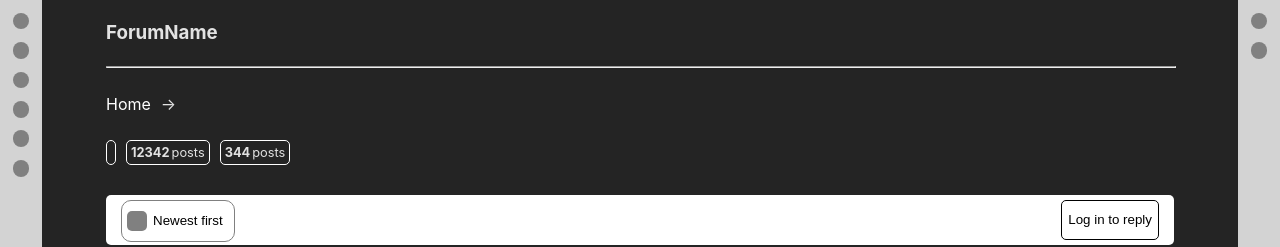
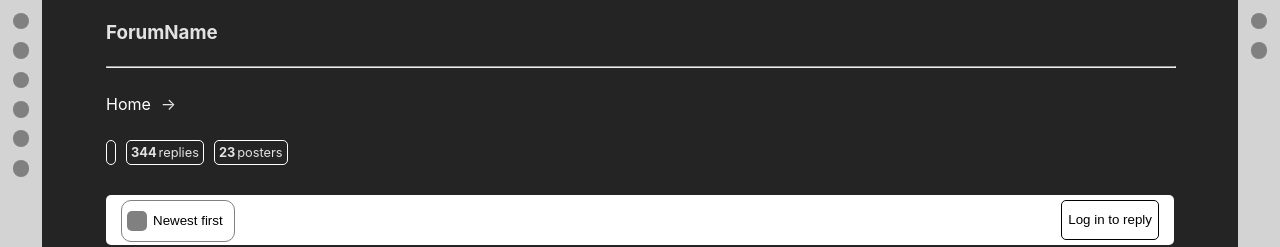
Before and after one commit to tomasrobino/forum, a React (Vite) app in the folder client/: page /category/1/post/1 in a window 1280 px wide. Shown: the top 247 px of the page. Built offline with nearby package versions, Linux system fonts and the light colour scheme; no server answers.

Commit message:
changed posts to posters in PostHeader

```diff
--- a/client/src/components/post/Post.tsx
+++ b/client/src/components/post/Post.tsx
@@ -47,7 +47,7 @@ export function Post() {
 
   return (
     <>
-      <PostHeader categoryURL={parentCategory.urlName} category={parentCategory.title} iconColor={""} icon={""} title={post.title} replies={344} posts={12342} />
+      <PostHeader categoryURL={parentCategory.urlName} category={parentCategory.title} iconColor={""} icon={""} title={post.title} replies={344} posters={23} />
       <PostMenuBar />
     </>
   );
--- a/client/src/components/post/PostHeader.tsx
+++ b/client/src/components/post/PostHeader.tsx
@@ -1,7 +1,7 @@
 import styles from './PostHeader.module.css'
 import {NavLink} from "react-router-dom";
 
-export function PostHeader(props: {categoryURL: string, category: string, iconColor: string, icon: string, title: string, replies: number, posts: number}) {
+export function PostHeader(props: {categoryURL: string, category: string, iconColor: string, icon: string, title: string, replies: number, posters: number}) {
   return (
     <>
       <div className={styles.navbar}>
@@ -16,12 +16,12 @@ export function PostHeader(props: {categoryURL: string, category: string, iconCo
             <p className={styles.amountText}>{props.category}</p>
           </div>
           <div className={styles.box}>
-            <p className={styles.amount}>{props.posts}</p>
-            <p className={styles.amountText}>posts</p>
+            <p className={styles.amount}>{props.replies}</p>
+            <p className={styles.amountText}>replies</p>
           </div>
           <div className={styles.box}>
-            <p className={styles.amount}>{props.replies}</p>
-            <p className={styles.amountText}>posts</p>
+            <p className={styles.amount}>{props.posters}</p>
+            <p className={styles.amountText}>posters</p>
           </div>
         </div>
       </div>
```
